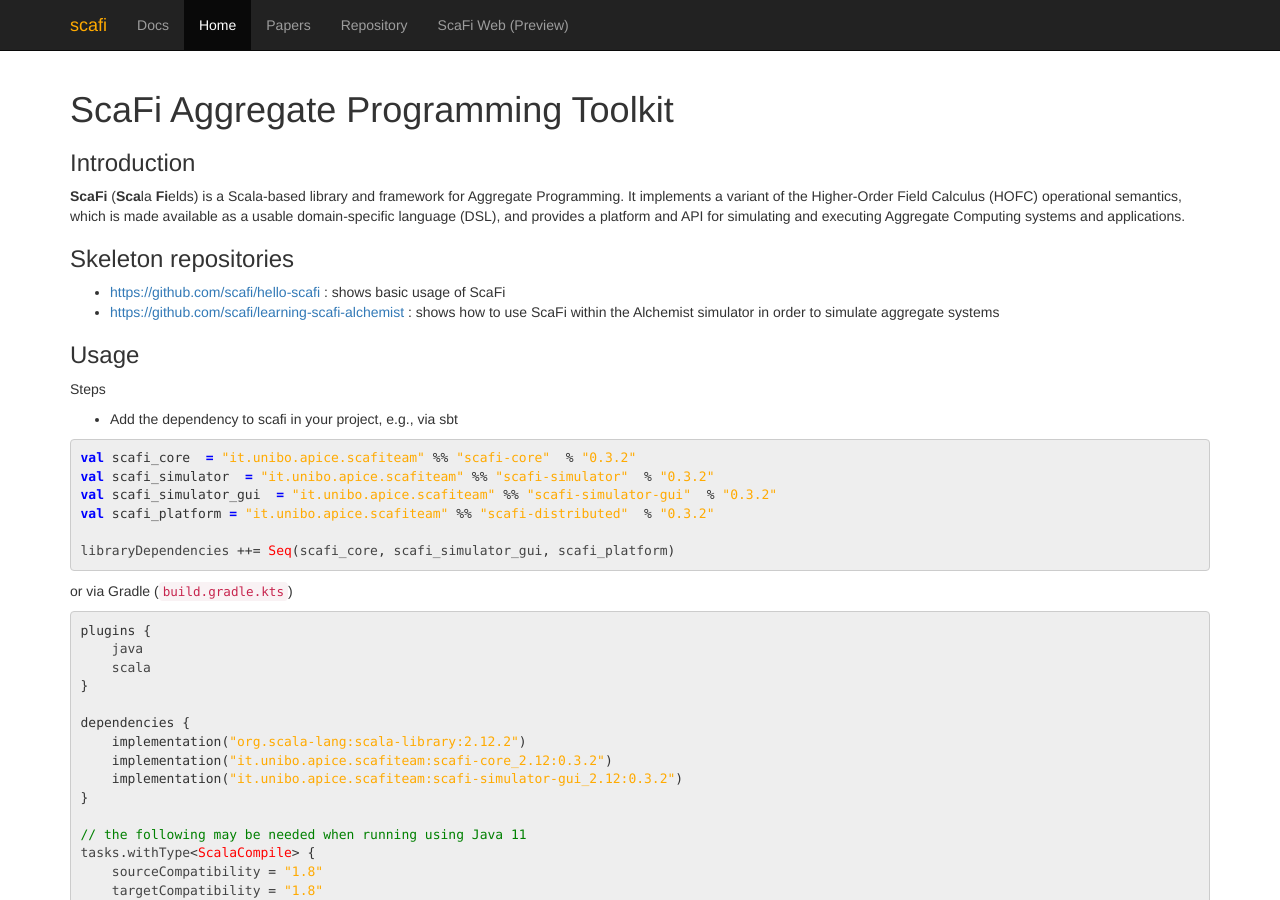
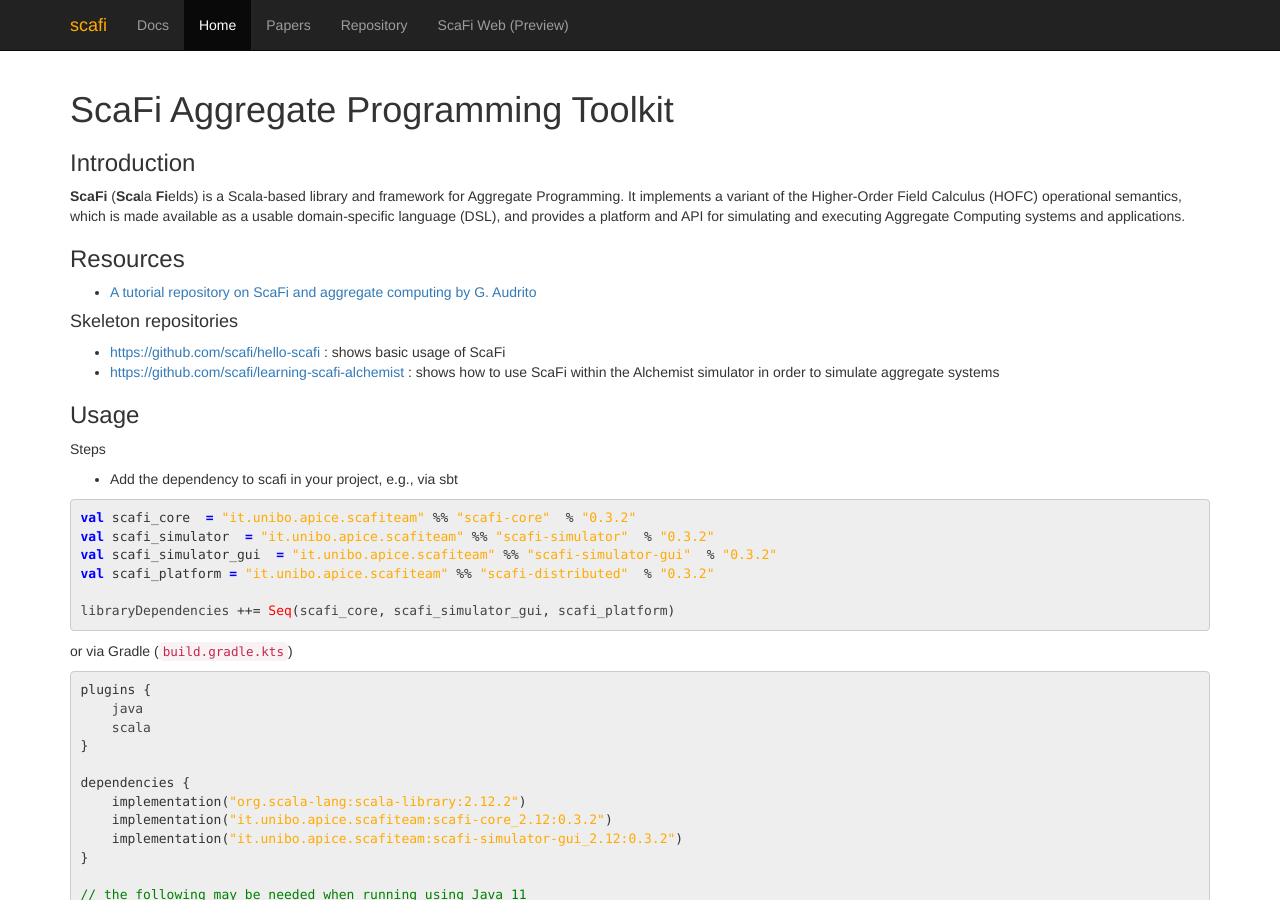
Before and after one commit to scafi/scafi.github.io, a Jekyll site: the page built from index.md, in a window 1280 px wide and 900 px high. Built offline with Jekyll 4.4.1, drawn with Linux system fonts in a browser that asks for light colours.

Commit message:
Link Giorgio's tutorial

```diff
--- a/index.md
+++ b/index.md
@@ -15,7 +15,11 @@ It implements a variant of the Higher-Order Field Calculus (HOFC) operational se
 which is made available as a usable domain-specific language (DSL),
 and provides a platform and API for simulating and executing Aggregate Computing systems and applications.
 
-### Skeleton repositories ###
+### Resources
+
+- [A tutorial repository on ScaFi and aggregate computing by G. Audrito](https://bitbucket.org/gaudrito/alchemist-example)
+
+#### Skeleton repositories ###
 
 - [https://github.com/scafi/hello-scafi](https://github.com/scafi/hello-scafi) : shows basic usage of ScaFi
 - [https://github.com/scafi/learning-scafi-alchemist](https://github.com/scafi/learning-scafi-alchemist) : shows how to use ScaFi within the Alchemist simulator in order to simulate aggregate systems
```
Also changed, not shown: pages/docs.md (+1 -0 lines).
